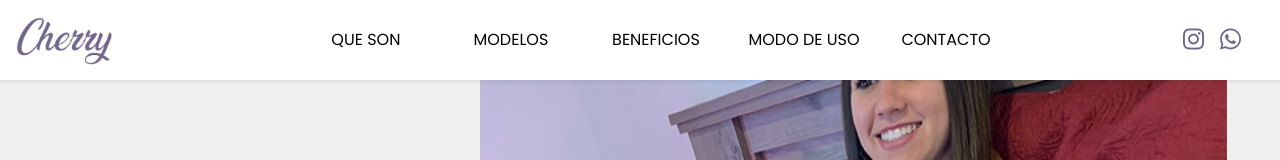
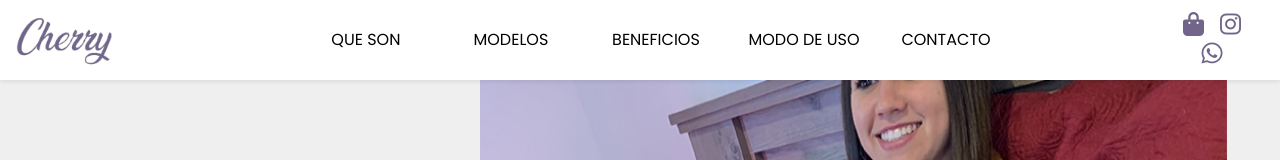
Before and after one commit to AgustinTafura/cherry-coder, a React (Create React App) app: page / in a window 1280 px wide. Shown: the top 160 px of the page. Built offline with nearby package versions, Linux system fonts and the light colour scheme.

Commit message:
nav boton donde encontrarnos

```diff
--- a/src/components/Navbar/index.jsx
+++ b/src/components/Navbar/index.jsx
@@ -49,6 +49,7 @@ const Navbar = () => {
                     </div>
 
                     <div className='social-media d-none d-lg-block col-1 text-center'>
+                        <a href="#" data-toggle="modal" data-placement="bottom" title="Donde encontrarnos" data-target="#redDistrubuidoresModal" target="_blank" className="m-2 h4"><i class="fas fa-shopping-bag"></i></a>
                         <a href="https://www.instagram.com/cherryalmohadillas/" target="_blank" className="m-2 h4"><i className="fab fa-instagram"></i></a>
                         <a href="https://api.whatsapp.com/send?phone=5493544589440&amp;text=&amp;source=&amp;data=&amp;app_absent=" target="_blank" className="m-2 h4"><i className="fab fa-whatsapp"></i></a>
                     </div>
```
